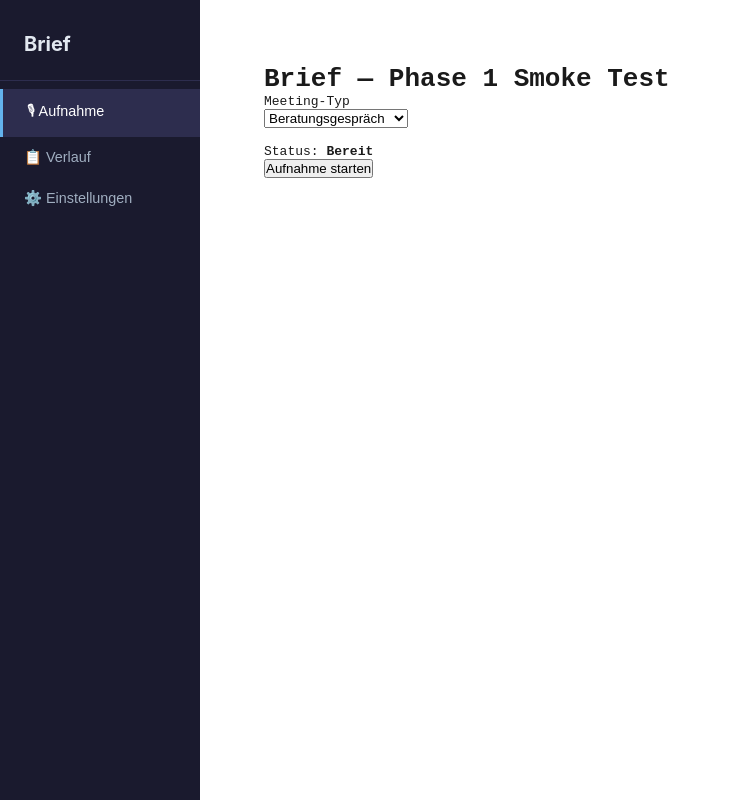
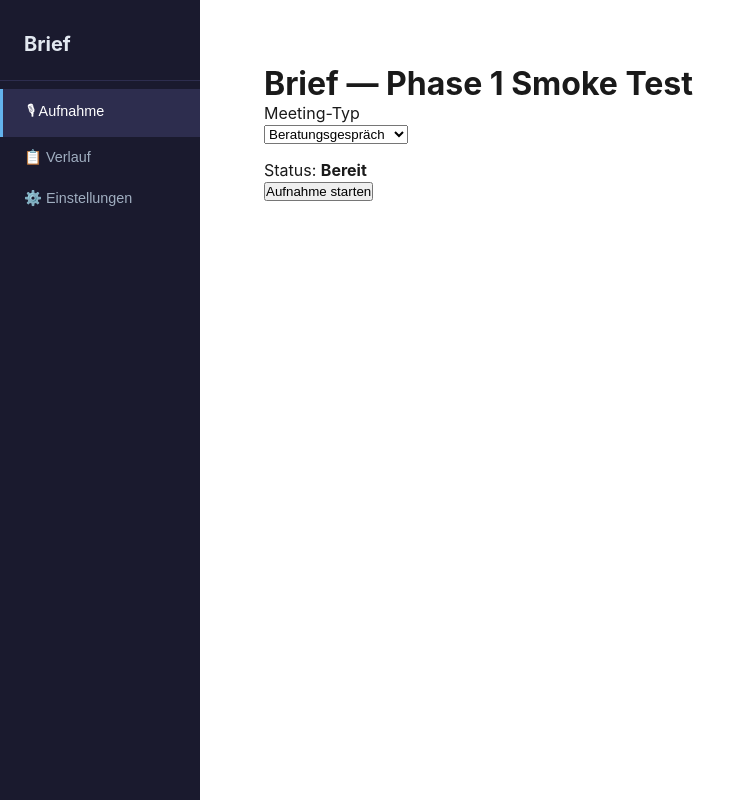
Before and after one commit to lichtbaer/Brief, a React (Vite) app in the folder brief/: page / in a window 1280 px wide. Shown: the whole page, without its empty margins (0-756 px from the left). Built offline with nearby package versions, Linux system fonts and the light colour scheme.

Commit message:
fix(SMA-372): use app font in RecordingView
Co-authored-by: lichtbaer <lichtbaer@users.noreply.github.com>

```diff
--- a/brief/src/views/RecordingView.tsx
+++ b/brief/src/views/RecordingView.tsx
@@ -118,7 +118,6 @@ export function RecordingView({ onMeetingDone }: RecordingViewProps) {
     <div
       style={{
         padding: "2rem",
-        fontFamily: "monospace",
       }}
     >
       <h1>{t("recording.smoke_test_heading")}</h1>
```
